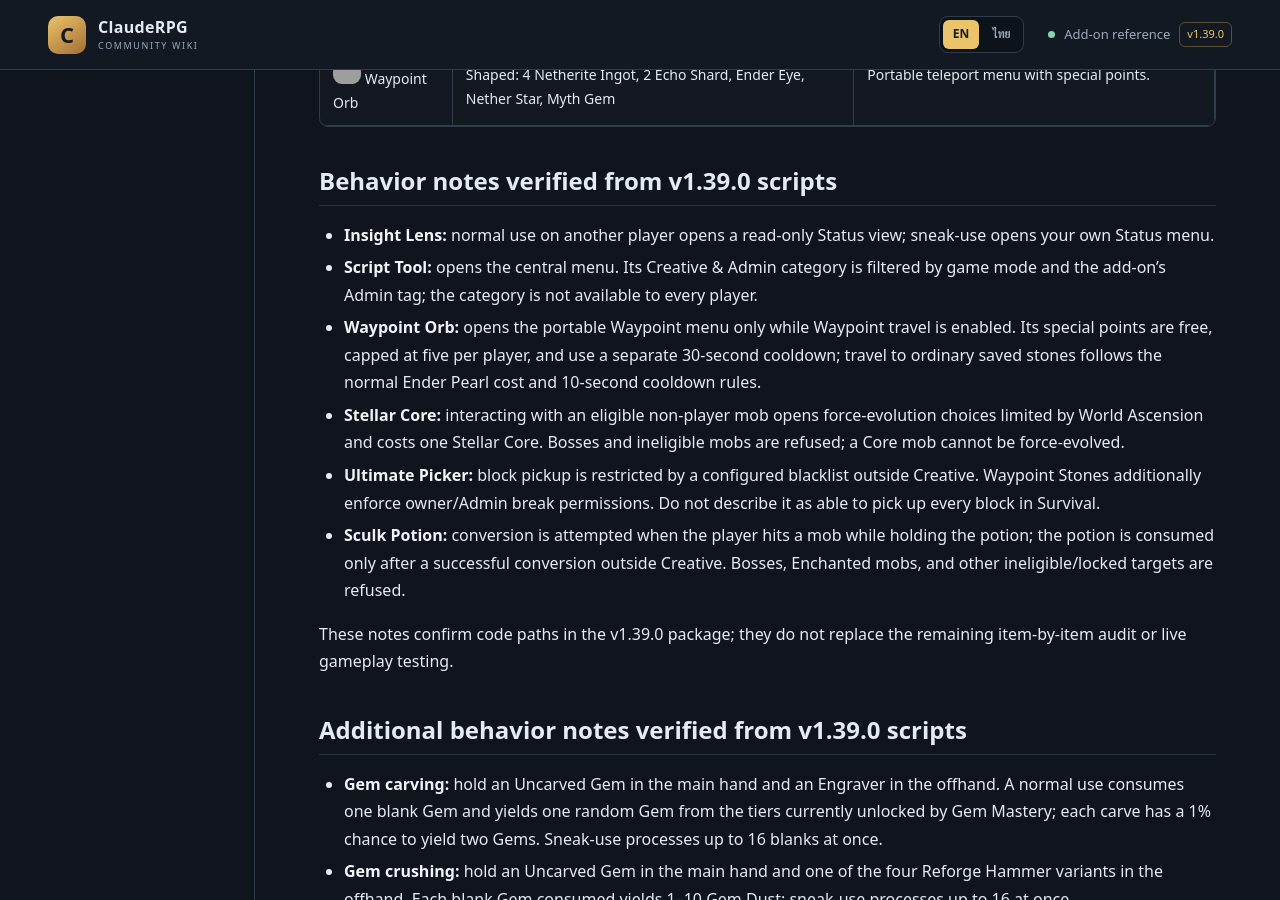
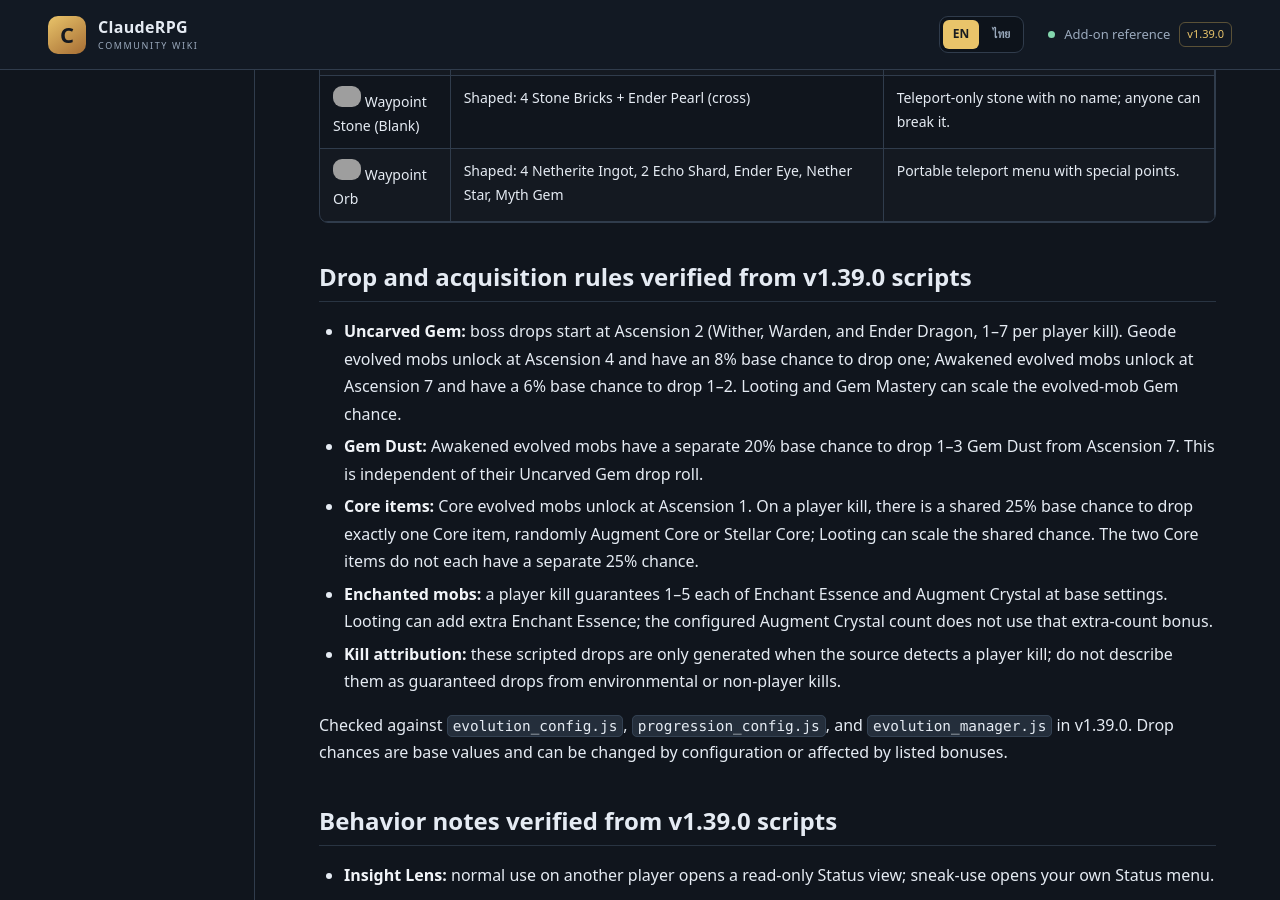
Before and after one commit to miniTorch25/ClaudeRPG-Wiki-V2, a Jekyll site: the page built from Items.md, in a window 1280 px wide and 900 px high, scrolled down 3220 px. Built offline with Jekyll 4.4.1, drawn with Linux system fonts in a browser that asks for light colours; our own code applies the rules of GitHub Pages for plain Markdown files; some of the changed text lies outside the part shown; grey boxes are pictures that could not be loaded.

Commit message:
Docs: verify item drop sources and Ascension gates

```diff
--- a/Items.md
+++ b/Items.md
@@ -30,9 +30,9 @@
 | <img src="{{ '/assets/images/items/ultimate_picker.png' | relative_url }}" alt="" width="28" loading="lazy"> Ultimate Picker | Smithing: Stellar Upgrade + Netherite Pickaxe + Myth Gem | Picks up blocks as items while preserving data such as chest contents and sign text. Some blocks require Creative mode. |
 | <img src="{{ '/assets/images/items/stellar_upgrade.png' | relative_url }}" alt="" width="28" loading="lazy"> Stellar Upgrade | Shaped: 4 Gold Block + 4 Uncommon Gem + Netherite Upgrade Template; duplicate: Stellar Upgrade + 4 Gold Block + 4 Uncommon Gem → 2 | Smithing template for Eternal items. |
 | <img src="{{ '/assets/images/blocks/ultench_top.png' | relative_url }}" alt="" width="28" loading="lazy"> Ultimate Enchanter (block) | Shaped: 4 Uncarved Gem (corners), 4 Stone Bricks, Crafting Table, Enchanting Table | Carves, engraves, installs, enchants, transmutes, and removes Gems; handles Chorus and vanilla enchantments. |
-| <img src="{{ '/assets/images/items/uncarved_gem.png' | relative_url }}" alt="" width="28" loading="lazy"> Uncarved Gem | Bosses (Wither, Warden, Ender Dragon) drop 1–7 from Ascension 2; Geode mobs: base 8% chance; Awakened mobs: base 6% chance for 1–2. Also 9 Gem Dust (3×3), or any Gem + Diorite. Evolved-mob chances can be affected by Looting and Gem Mastery. | Use an Engraver to carve into a random Gem. |
+| <img src="{{ '/assets/images/items/uncarved_gem.png' | relative_url }}" alt="" width="28" loading="lazy"> Uncarved Gem | Player-killed Wither, Warden, or Ender Dragon: 1–7 from Ascension 2; Geode evolved mobs: 8% base chance for 1 from Ascension 4; Awakened evolved mobs: 6% base chance for 1–2 from Ascension 7. Geode/Awakened chances can be affected by Looting and Gem Mastery. Also craft from 9 Gem Dust (3×3), or any Gem + Diorite. | Use an Engraver to carve into a random Gem. |
 | <img src="{{ '/assets/images/blocks/uncarved_gem_block.png' | relative_url }}" alt="" width="28" loading="lazy"> Uncarved Gem Block | 9 Uncarved Gems (3×3); shapeless recipe returns 9 | Compact storage; also an ingredient for Genesis Ink. |
-| <img src="{{ '/assets/images/items/gem_dust.png' | relative_url }}" alt="" width="28" loading="lazy"> Gem Dust | Crush an Uncarved Gem with a Hammer (1–10), or obtain by salvaging | Currency for Gem actions. |
+| <img src="{{ '/assets/images/items/gem_dust.png' | relative_url }}" alt="" width="28" loading="lazy"> Gem Dust | Crush an Uncarved Gem with a Hammer (1–10); salvage; or an Awakened evolved mob has a 20% base chance to drop 1–3 on a player kill from Ascension 7. | Currency for Gem actions and crafting Uncarved Gems. |
 | <img src="{{ '/assets/images/items/common_gem.png' | relative_url }}" alt="" width="28" loading="lazy"> Common … Myth Gem (7) | Carved from Uncarved Gems | Installed in an armor socket. See [Gem](Gem). |
 | <img src="{{ '/assets/images/items/uncarved_rune.png' | relative_url }}" alt="" width="28" loading="lazy"> Uncarved Rune | Legend Gem + Amethyst Shard (shapeless) | Carve with an Engraver (Shift = ×16) into Rune items. See [Rune](Rune). |
 | <img src="{{ '/assets/images/items/rune_gamma.png' | relative_url }}" alt="" width="28" loading="lazy"> Gamma … Omega Rune (7) | Carved from Uncarved Runes | Holds one random rune. |
@@ -50,6 +50,16 @@
 | <img src="{{ '/assets/images/blocks/waypoint_blank_top.png' | relative_url }}" alt="" width="28" loading="lazy"> Waypoint Stone (Blank) | Shaped: 4 Stone Bricks + Ender Pearl (cross) | Teleport-only stone with no name; anyone can break it. |
 | <img src="{{ '/assets/images/items/waypoint_orb.png' | relative_url }}" alt="" width="28" loading="lazy"> Waypoint Orb | Shaped: 4 Netherite Ingot, 2 Echo Shard, Ender Eye, Nether Star, Myth Gem | Portable teleport menu with special points. |
 
+
+## Drop and acquisition rules verified from v1.39.0 scripts
+
+- **Uncarved Gem:** boss drops start at Ascension 2 (Wither, Warden, and Ender Dragon, 1–7 per player kill). Geode evolved mobs unlock at Ascension 4 and have an 8% base chance to drop one; Awakened evolved mobs unlock at Ascension 7 and have a 6% base chance to drop 1–2. Looting and Gem Mastery can scale the evolved-mob Gem chance.
+- **Gem Dust:** Awakened evolved mobs have a separate 20% base chance to drop 1–3 Gem Dust from Ascension 7. This is independent of their Uncarved Gem drop roll.
+- **Core items:** Core evolved mobs unlock at Ascension 1. On a player kill, there is a shared 25% base chance to drop exactly one Core item, randomly Augment Core or Stellar Core; Looting can scale the shared chance. The two Core items do not each have a separate 25% chance.
+- **Enchanted mobs:** a player kill guarantees 1–5 each of Enchant Essence and Augment Crystal at base settings. Looting can add extra Enchant Essence; the configured Augment Crystal count does not use that extra-count bonus.
+- **Kill attribution:** these scripted drops are only generated when the source detects a player kill; do not describe them as guaranteed drops from environmental or non-player kills.
+
+Checked against `evolution_config.js`, `progression_config.js`, and `evolution_manager.js` in v1.39.0. Drop chances are base values and can be changed by configuration or affected by listed bonuses.
 
 ## Behavior notes verified from v1.39.0 scripts
 
@@ -125,9 +135,9 @@
 | <img src="{{ '/assets/images/items/ultimate_picker.png' | relative_url }}" alt="" width="28" loading="lazy"> Ultimate Picker | Smithing: Stellar Upgrade + Netherite Pickaxe + Myth Gem | เก็บบล็อกเป็นไอเทมโดยรักษาข้อมูล เช่น ของในหีบและข้อความบนป้าย บางบล็อกต้องใช้ Creative |
 | <img src="{{ '/assets/images/items/stellar_upgrade.png' | relative_url }}" alt="" width="28" loading="lazy"> Stellar Upgrade | คราฟต์ตามรูปแบบ: Gold Block 4 + Uncommon Gem 4 + Netherite Upgrade Template; ทำซ้ำด้วย Stellar Upgrade + Gold Block 4 + Uncommon Gem 4 ได้ 2 ชิ้น | แม่แบบ Smithing สำหรับไอเทม Eternal |
 | Ultimate Enchanter (บล็อก) | คราฟต์ตามรูปแบบ: Uncarved Gem 4 มุม, Stone Bricks 4, Crafting Table และ Enchanting Table | แกะสลัก ใส่ช่อง ติดตั้ง แปลง และถอด Gem รวมถึงจัดการ Chorus และเอนชานต์แบบปกติ |
-| <img src="{{ '/assets/images/items/uncarved_gem.png' | relative_url }}" alt="" width="28" loading="lazy"> Uncarved Gem | บอส Wither, Warden และ Ender Dragon ดรอป 1–7 ชิ้นตั้งแต่ Ascension 2; มอน Geode มีโอกาสพื้นฐาน 8%; มอน Awakened มีโอกาสพื้นฐาน 6% ที่จะดรอป 1–2 ชิ้น หรือคราฟต์จาก Gem Dust 9 ชิ้น (3×3) หรือ Gem ชนิดใดก็ได้ + Diorite โดยโอกาสดรอปจากมอนวิวัฒนาการอาจเพิ่มจาก Looting และ Gem Mastery | ใช้ Engraver แกะสลักเป็น Gem แบบสุ่ม |
+| <img src="{{ '/assets/images/items/uncarved_gem.png' | relative_url }}" alt="" width="28" loading="lazy"> Uncarved Gem | เมื่อผู้เล่นฆ่า Wither, Warden หรือ Ender Dragon จะดรอป 1–7 ชิ้นตั้งแต่ Ascension 2; มอนวิวัฒนาการ Geode มีโอกาสพื้นฐาน 8% ที่จะดรอป 1 ชิ้นตั้งแต่ Ascension 4; มอนวิวัฒนาการ Awakened มีโอกาสพื้นฐาน 6% ที่จะดรอป 1–2 ชิ้นตั้งแต่ Ascension 7 โอกาสจาก Geode/Awakened อาจเพิ่มด้วย Looting และ Gem Mastery นอกจากนี้คราฟต์จาก Gem Dust 9 ชิ้น (3×3) หรือ Gem ชนิดใดก็ได้ + Diorite | ใช้ Engraver แกะสลักเป็น Gem แบบสุ่ม |
 | <img src="{{ '/assets/images/blocks/uncarved_gem_block.png' | relative_url }}" alt="" width="28" loading="lazy"> Uncarved Gem Block | Uncarved Gem 9 ชิ้น (3×3); คราฟต์กลับแบบไม่กำหนดรูปแบบเพื่อแยกเป็น 9 ชิ้น | ใช้เก็บของให้กะทัดรัด และเป็นวัตถุดิบของ Genesis Ink |
-| <img src="{{ '/assets/images/items/gem_dust.png' | relative_url }}" alt="" width="28" loading="lazy"> Gem Dust | ใช้ Hammer บด Uncarved Gem (ได้ 1–10) หรือได้จาก Salvage | ใช้เป็นค่าใช้จ่ายของระบบ Gem |
+| <img src="{{ '/assets/images/items/gem_dust.png' | relative_url }}" alt="" width="28" loading="lazy"> Gem Dust | ใช้ Hammer บด Uncarved Gem (ได้ 1–10), ได้จาก Salvage หรือมอนวิวัฒนาการ Awakened มีโอกาสพื้นฐาน 20% ที่จะดรอป 1–3 ชิ้นเมื่อผู้เล่นฆ่าตั้งแต่ Ascension 7 | ใช้เป็นค่าใช้จ่ายของระบบ Gem และคราฟต์ Uncarved Gem |
 | Common … Myth Gem (7 ระดับ) | แกะสลักจาก Uncarved Gem | ติดตั้งในช่องเกราะ ดูรายละเอียดที่ [Gem](Gem) |
 | <img src="{{ '/assets/images/items/uncarved_rune.png' | relative_url }}" alt="" width="28" loading="lazy"> Uncarved Rune | Legend Gem + Amethyst Shard (คราฟต์แบบไม่กำหนดรูปแบบ) | ใช้ Engraver แกะสลักเป็น Rune (กด Shift เพื่อทำ ×16) ดู [Rune](Rune) |
 | Gamma … Omega Rune (7 ระดับ) | แกะสลักจาก Uncarved Rune | ไอเทมเก็บรูนแบบสุ่ม 1 รูน |
@@ -145,6 +155,16 @@
 | <img src="{{ '/assets/images/blocks/waypoint_blank_top.png' | relative_url }}" alt="" width="28" loading="lazy"> Waypoint Stone (Blank) | คราฟต์ตามรูปแบบ: Stone Bricks 4 + Ender Pearl วางเป็นรูปกากบาท | ใช้วาร์ปอย่างเดียว ไม่มีชื่อ และผู้เล่นทุกคนทุบได้ |
 | <img src="{{ '/assets/images/items/waypoint_orb.png' | relative_url }}" alt="" width="28" loading="lazy"> Waypoint Orb | คราฟต์ตามรูปแบบ: Netherite Ingot 4, Echo Shard 2, Ender Eye, Nether Star และ Myth Gem | เมนูวาร์ปแบบพกพาที่มีจุดพิเศษ |
 
+
+## กฎการดรอปและการได้รับที่ยืนยันจาก Script v1.39.0
+
+- **Uncarved Gem:** บอส Wither, Warden และ Ender Dragon เริ่มดรอปตั้งแต่ Ascension 2 จำนวน 1–7 ชิ้นเมื่อผู้เล่นฆ่า มอนวิวัฒนาการ Geode ปลดล็อกตั้งแต่ Ascension 4 และมีโอกาสพื้นฐาน 8% ที่จะดรอป 1 ชิ้น ส่วน Awakened ปลดล็อกตั้งแต่ Ascension 7 และมีโอกาสพื้นฐาน 6% ที่จะดรอป 1–2 ชิ้น Looting และ Gem Mastery สามารถเพิ่มโอกาสดรอป Gem จากมอนวิวัฒนาการได้
+- **Gem Dust:** มอนวิวัฒนาการ Awakened มีโอกาสพื้นฐานแยกต่างหาก 20% ที่จะดรอป Gem Dust 1–3 ชิ้นตั้งแต่ Ascension 7 ซึ่งเป็นการสุ่มคนละส่วนกับการดรอป Uncarved Gem
+- **Core:** มอนวิวัฒนาการ Core ปลดล็อกตั้งแต่ Ascension 1 เมื่อผู้เล่นฆ่า มีโอกาสพื้นฐานรวม 25% ที่จะดรอป Core 1 ชิ้น โดยสุ่มเป็น Augment Core หรือ Stellar Core; Looting เพิ่มโอกาสรวมนี้ได้ ไอเทม Core ทั้งสองชนิดไม่ได้มีโอกาส 25% แยกจากกัน
+- **Enchanted mobs:** เมื่อผู้เล่นฆ่า จะรับประกัน Enchant Essence 1–5 ชิ้นและ Augment Crystal 1–5 ชิ้นตามค่าตั้งต้น Looting สามารถเพิ่ม Enchant Essence เพิ่มเติมได้ แต่โบนัสจำนวนดังกล่าวไม่ได้ใช้กับ Augment Crystal
+- **เงื่อนไขการฆ่า:** ระบบสร้างของดรอปเหล่านี้เมื่อระบุได้ว่าผู้เล่นเป็นผู้ฆ่าเท่านั้น จึงไม่ควรเขียนว่ารับประกันจากการตายด้วยสิ่งแวดล้อมหรือจากผู้ฆ่าที่ไม่ใช่ผู้เล่น
+
+ตรวจจาก `evolution_config.js`, `progression_config.js` และ `evolution_manager.js` ใน v1.39.0 แล้ว ค่าโอกาสเป็นค่าพื้นฐานและอาจเปลี่ยนได้จากการตั้งค่าหรือโบนัสที่ระบุไว้
 
 ## หมายเหตุพฤติกรรมที่ยืนยันจาก Script v1.39.0
 
```
